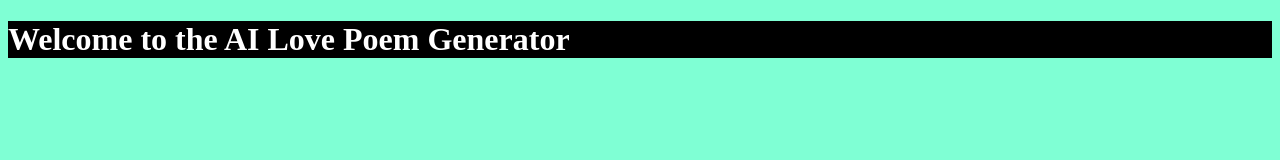
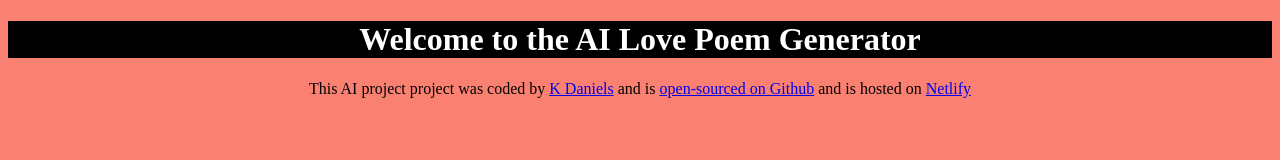
Before and after one commit to keedan204/love-poem-generator, a plain HTML site: page index.html in a window 1280 px wide. Drawn offline with Linux system fonts and the light colour scheme.

Commit message:
added footer including hyperlinks

```diff
--- a/index.html
+++ b/index.html
@@ -8,6 +8,19 @@
   </head>
   <body>
     <h1>Welcome to the AI Love Poem Generator</h1>
+    <footer>
+      This AI project project was coded by
+      <a href="https://github.com/keedan204/" target="_blank"> K Daniels</a>
+      and is
+      <a
+        href="https://github.com/keedan204/love-poem-generator/blob/main/index.html"
+        target="_blank"
+      >
+        open-sourced on Github</a
+      >
+      and is hosted on
+      <a href="https://love-poems-204.netlify.app/" target="_blank">Netlify</a>
+    </footer>
     <script src="script.js"></script>
   </body>
 </html>
--- a/style.css
+++ b/style.css
@@ -1,5 +1,6 @@
 body {
-  background: aquamarine;
+  background: salmon;
+  text-align: center;
 }
 
 h1 {
```
